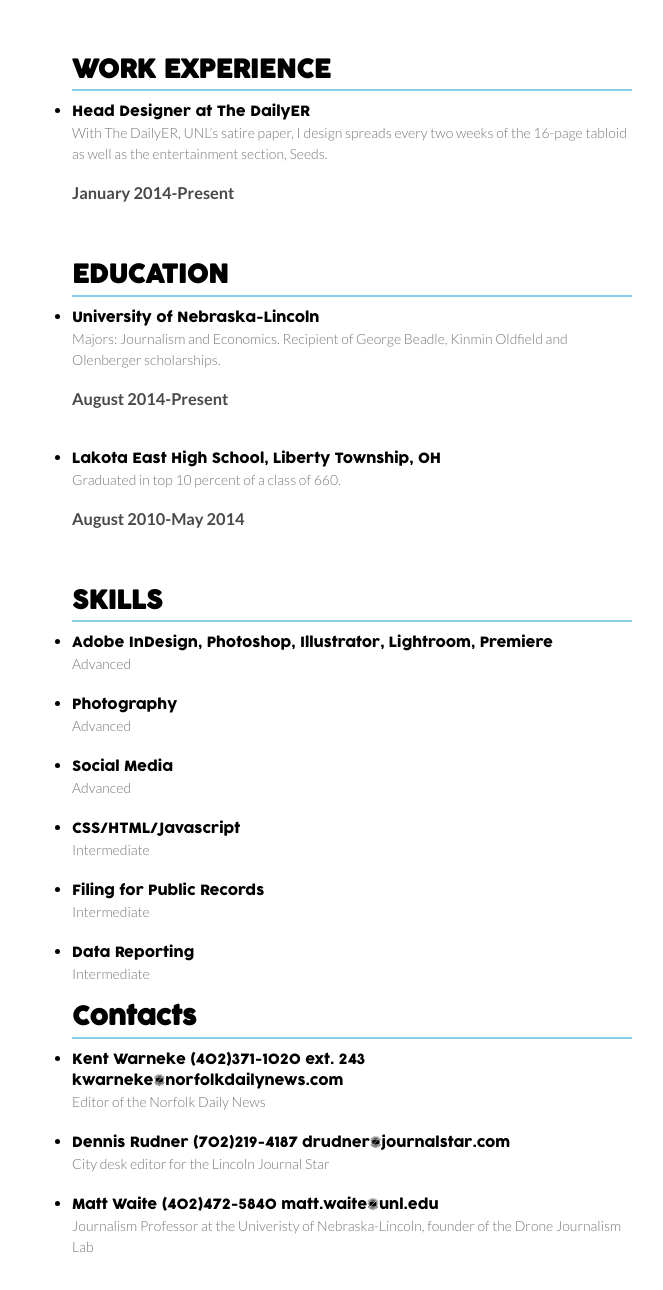
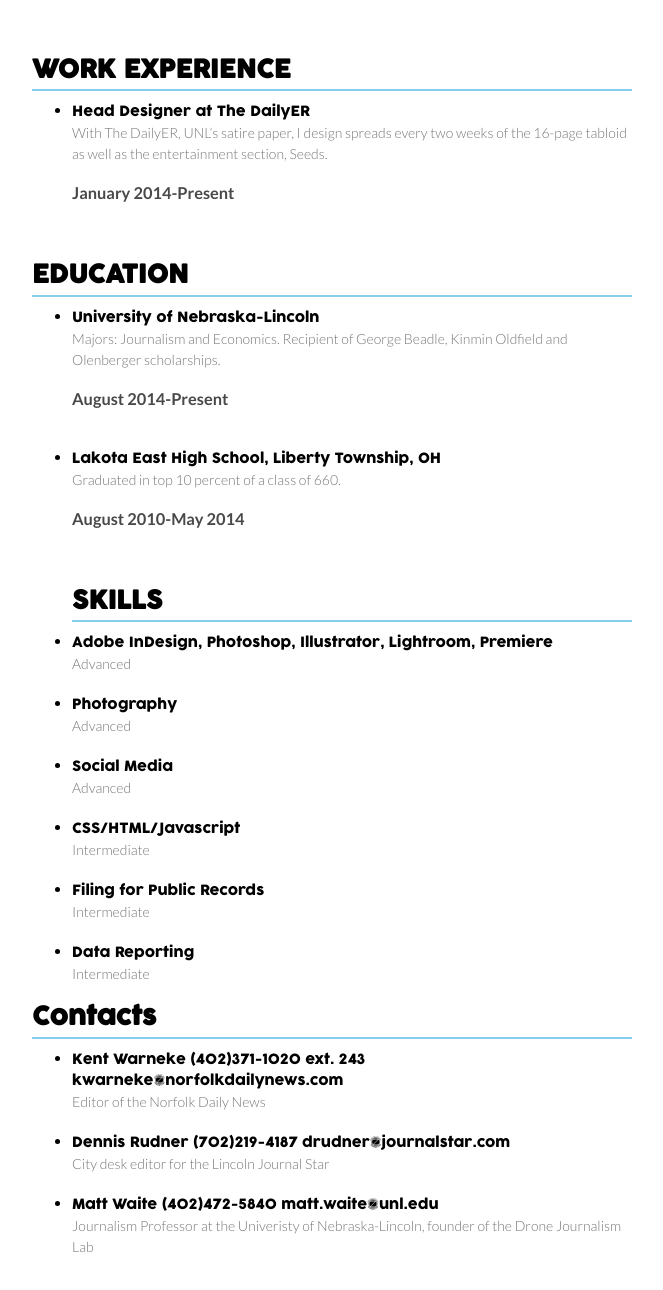
Before and after one commit to ChrisBowling/chrisbowling.github.io, a plain HTML site: page Resume.html in a window 1280 px wide. Shown: the part 714-2004 px from the top of the page, without its empty margins (590-1253 px from the left). Drawn offline with Linux system fonts and the light colour scheme.

Commit message:
resume formatting

```diff
--- a/Resume.html
+++ b/Resume.html
@@ -65,15 +65,17 @@
           <h3>August 2011-May 2014</h3>
           <div class="spacer"></div>
               </ul>
-        <ul><h2 class="resumehead">WORK EXPERIENCE</h2>
+          <h2 class="resumehead">WORK EXPERIENCE</h2>
           <div class="list"></div>
+          <ul>
          <li class="listhead">Head Designer at The DailyER</li>
           <p>With The DailyER, UNL’s satire paper, I design spreads every two weeks of the 16-page tabloid as well as the entertainment section, Seeds. </p>
           <h3>January 2014-Present</h3>
           <div class="spacer"></div>
           </ul>
-          <ul><h2 class="resumehead">EDUCATION</h2>
-           <div class="list"></div>
+          <h2 class="resumehead">EDUCATION</h2>
+          <div class="list"></div>
+          <ul>
           <li class="listhead">University of Nebraska-Lincoln</li>
           <p>Majors: Journalism and Economics. Recipient of George Beadle, Kinmin Oldfield and Olenberger scholarships.</p>
           <h3>August 2014-Present</h3>
@@ -97,8 +99,9 @@
           <li class="listhead">Data Reporting</li>
           <p>Intermediate</p>
           </ul>
-          <ul> <h2 class="resumehead">Contacts</h2>
+          <h2 class="resumehead">Contacts</h2>
           <div class="list"></div>
+          <ul>
           <li class="listhead">Kent Warneke (402)371-1020 ext. 243 kwarneke@norfolkdailynews.com</li>
           <p>Editor of the Norfolk Daily News</p>
           <li class="listhead">Dennis Rudner (702)219-4187 drudner@journalstar.com</li>
```
